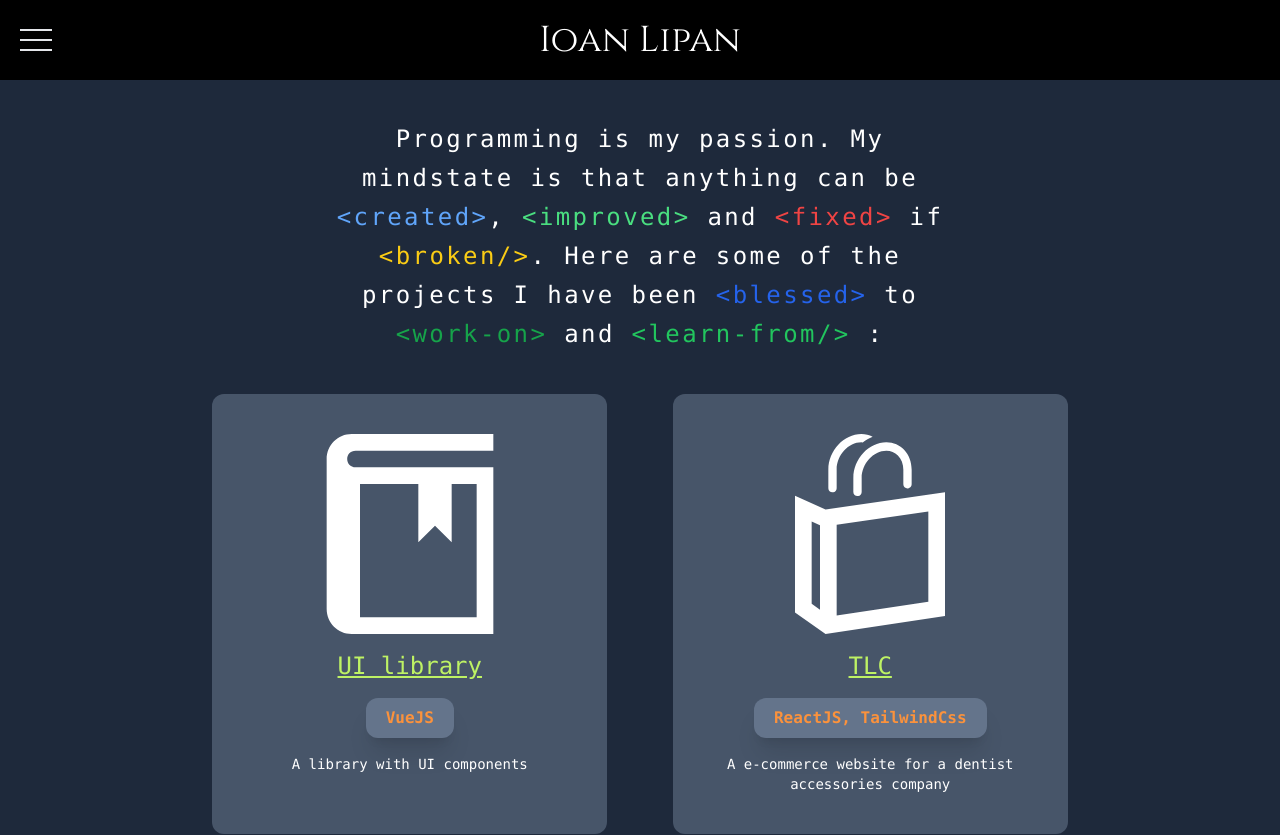
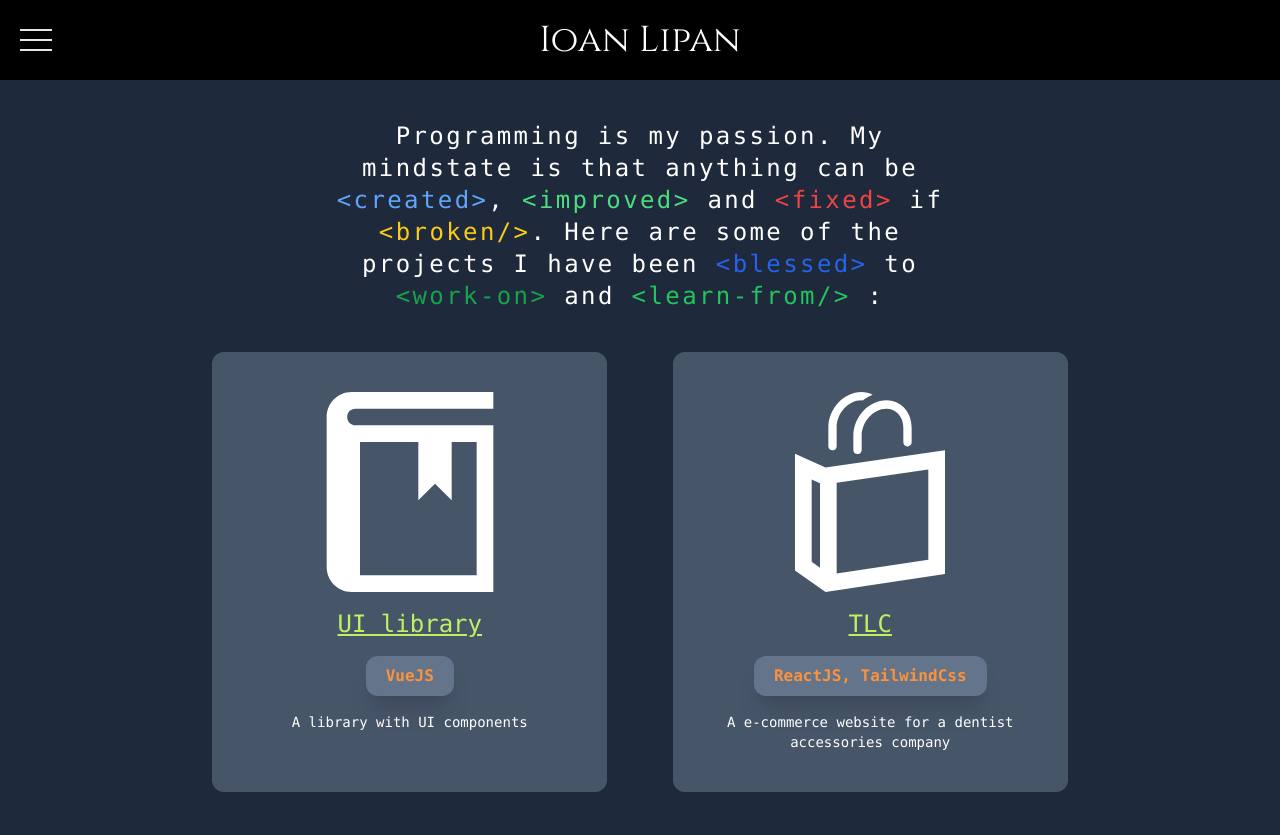
Before and after one commit to IoanLipan/ioanlipan, a Vue app: page / in a window 1280 px wide. Shown: the top 835 px of the page. Built offline with nearby package versions, Linux system fonts and the light colour scheme.

Commit message:
fix text size

```diff
--- a/src/views/athletePage.vue
+++ b/src/views/athletePage.vue
@@ -1,10 +1,11 @@
 <template>
   <div class="grid-of-12-container bg-slate-800">
-    <div class="cols-2-10 font-mono text-white">
+    <div class="p-4 md:p-0 col-start-1 col-span-12 font-mono text-white
+                md:col-start-2 md:col-span-10">
       <h1 class="text-4xl md:text-6xl text-center font-superstar p-4 py-6 tracking-wider">
         My therapy is sport and healthy competition!
       </h1>
-      <p class="text-lg px-8 py-6 tracking-wide rounded-2xl">
+      <p class="text-sm md:text-lg text-center px-8 py-6 tracking-wide rounded-2xl">
         &emsp; I like to keep my mind and my body in shape. This helps me reach my maximum
         potential. There is a saying: Mens sano in corpore sano
         . If problem-solving keeps the brain active and healthy, the same is with sports and the
--- a/src/views/webDeveloperPage.vue
+++ b/src/views/webDeveloperPage.vue
@@ -1,6 +1,6 @@
 <template>
   <div class="grid-of-12-container">
-    <div class="text-white text-2xl text-center font-mono tracking-widest leading-relaxed
+    <div class="text-white md:text-2xl text-center font-mono tracking-widest leading-relaxed
       col-start-2 col-span-10 md:col-start-4 md:col-span-6 pt-10">
       Programming is my passion. My mindstate is that anything can be
       <span class="text-blue-400">&lt;created&gt;</span>,
```
